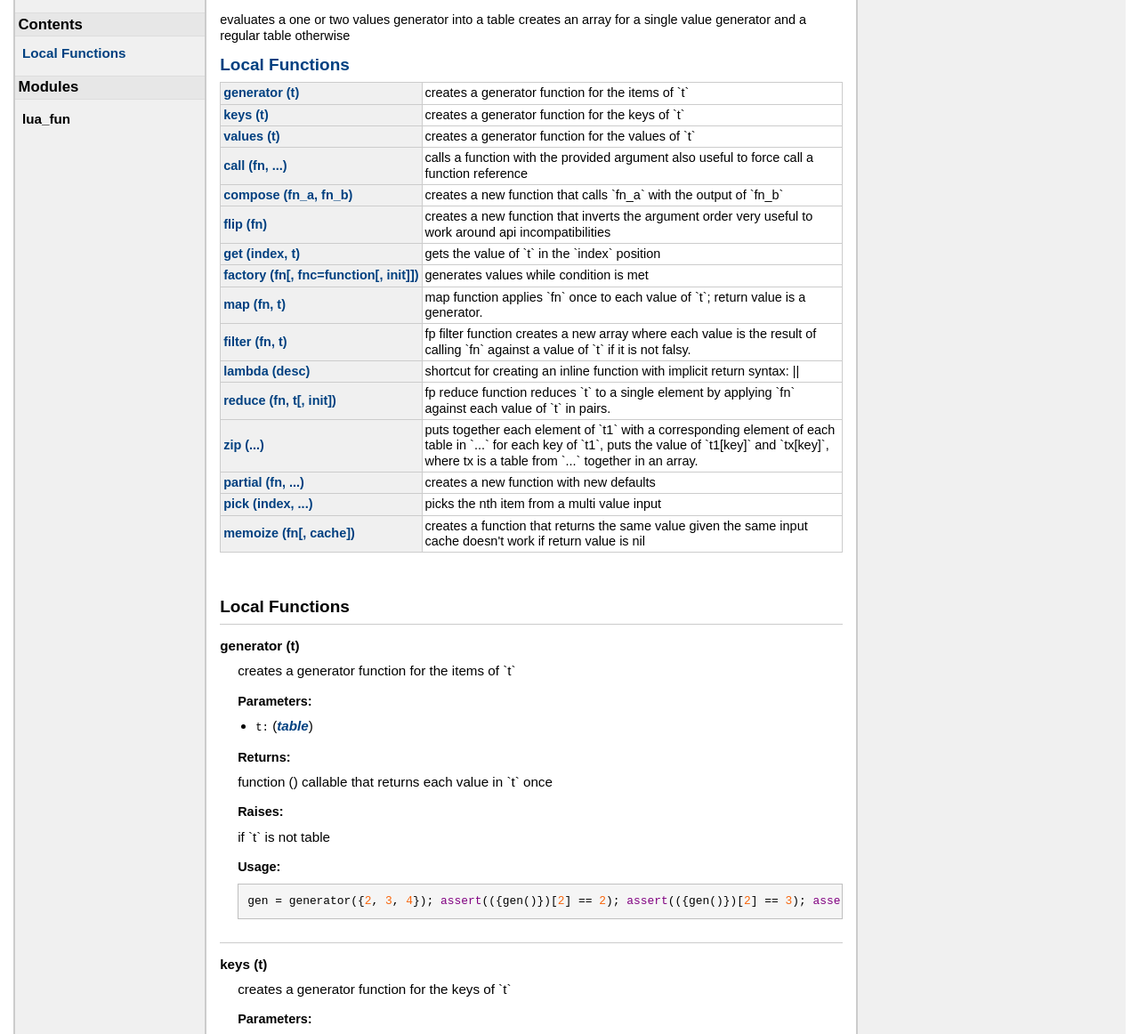
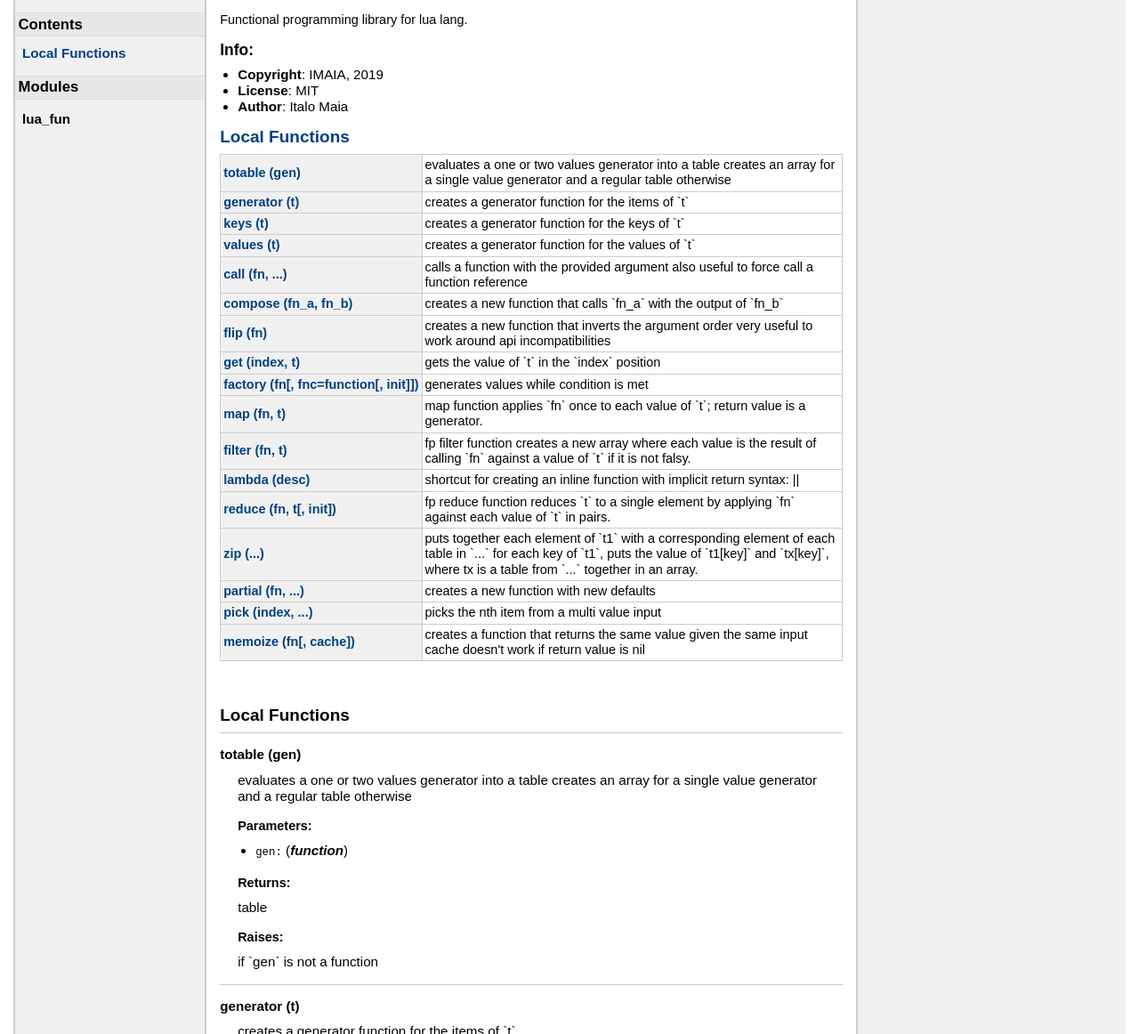
Before and after one commit to italomaia/lua_fun, a plain HTML site: page docs/index.html in a window 1280 px wide. Shown: the part 63-1225 px from the top of the page at 89% size. Drawn offline with Linux system fonts and the light colour scheme.

Commit message:
updated/fixed documentation added module description on top, with the side effect that totable() is not longer missing in the docs

```diff
--- a/docs/index.html
+++ b/docs/index.html
@@ -43,13 +43,23 @@
 <div id="content">
 
 <h1>Module <code>lua_fun</code></h1>
-<p>evaluates a one or two values generator into a table
- creates an array for a single value generator and a regular table otherwise</p>
+<p>Functional programming library for lua lang.</p>
 <p></p>
+    <h3>Info:</h3>
+    <ul>
+        <li><strong>Copyright</strong>: IMAIA, 2019</li>
+        <li><strong>License</strong>: MIT</li>
+        <li><strong>Author</strong>: Italo Maia</li>
+    </ul>
 
 
 <h2><a href="#Local_Functions">Local Functions</a></h2>
 <table class="function_list">
+	<tr>
+	<td class="name" nowrap><a href="#totable">totable (gen)</a></td>
+	<td class="summary">evaluates a one or two values generator into a table
+ creates an array for a single value generator and a regular table otherwise</td>
+	</tr>
 	<tr>
 	<td class="name" nowrap><a href="#generator">generator (t)</a></td>
 	<td class="summary">creates a generator function for the items of `t`</td>
@@ -134,6 +144,35 @@
     <h2 class="section-header "><a name="Local_Functions"></a>Local Functions</h2>
 
     <dl class="function">
+    <dt>
+    <a name = "totable"></a>
+    <strong>totable (gen)</strong>
+    </dt>
+    <dd>
+    evaluates a one or two values generator into a table
+ creates an array for a single value generator and a regular table otherwise
+
+
+    <h3>Parameters:</h3>
+    <ul>
+        <li><span class="parameter">gen</span>
+            <span class="types"><span class="type">function</span></span>
+
+        </li>
+    </ul>
+
+    <h3>Returns:</h3>
+    <ol>
+
+        table
+    </ol>
+
+    <h3>Raises:</h3>
+    if `gen` is not a function
+
+
+
+</dd>
     <dt>
     <a name = "generator"></a>
     <strong>generator (t)</strong>
@@ -675,7 +714,7 @@
 </div> <!-- id="main" -->
 <div id="about">
 <i>generated by <a href="http://github.com/stevedonovan/LDoc">LDoc 1.4.6</a></i>
-<i style="float:right;">Last updated 2019-05-11 02:58:07 </i>
+<i style="float:right;">Last updated 2019-07-01 10:26:42 </i>
 </div> <!-- id="about" -->
 </div> <!-- id="container" -->
 </body>
```
Also changed, not shown: 1 other file.
